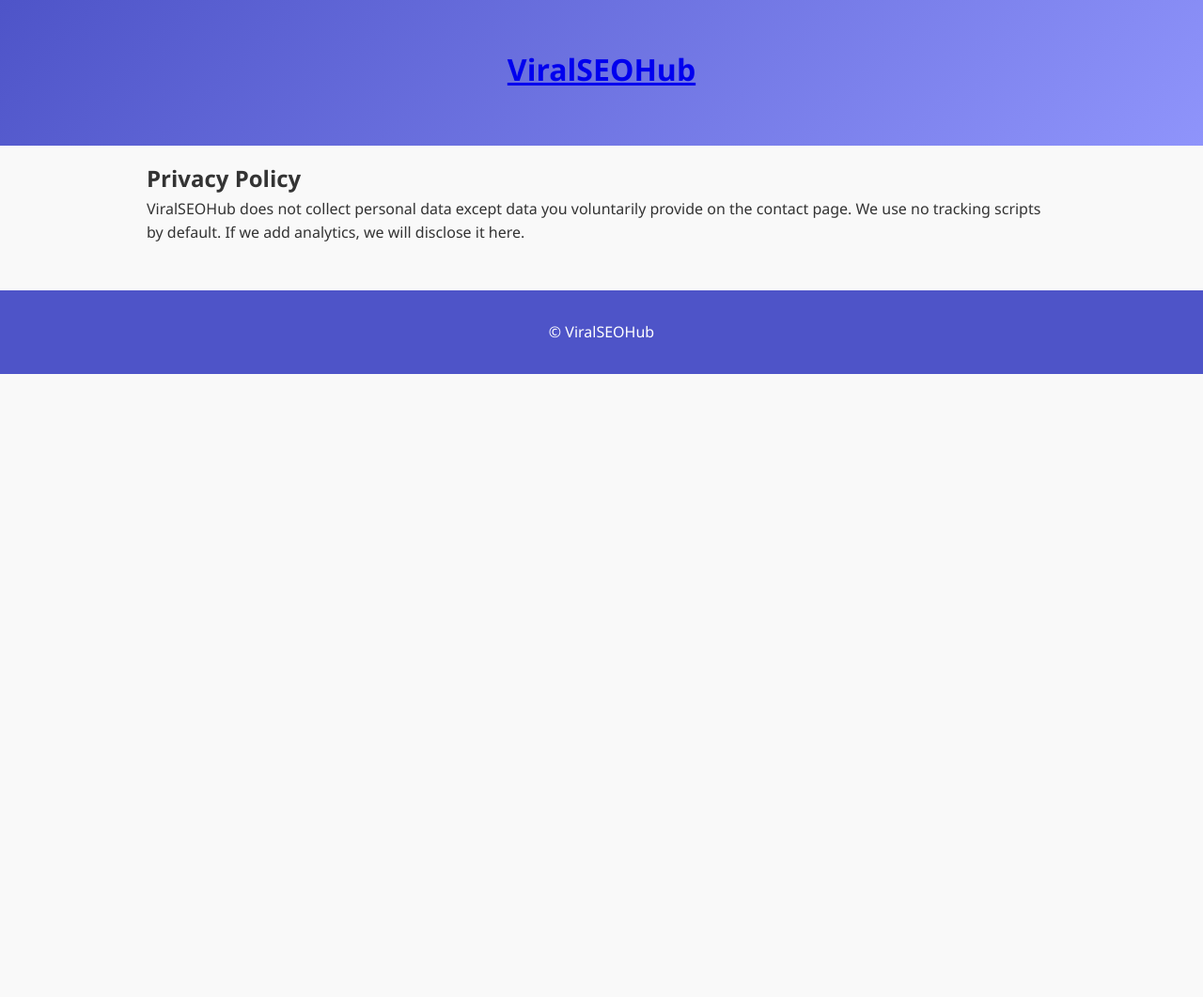
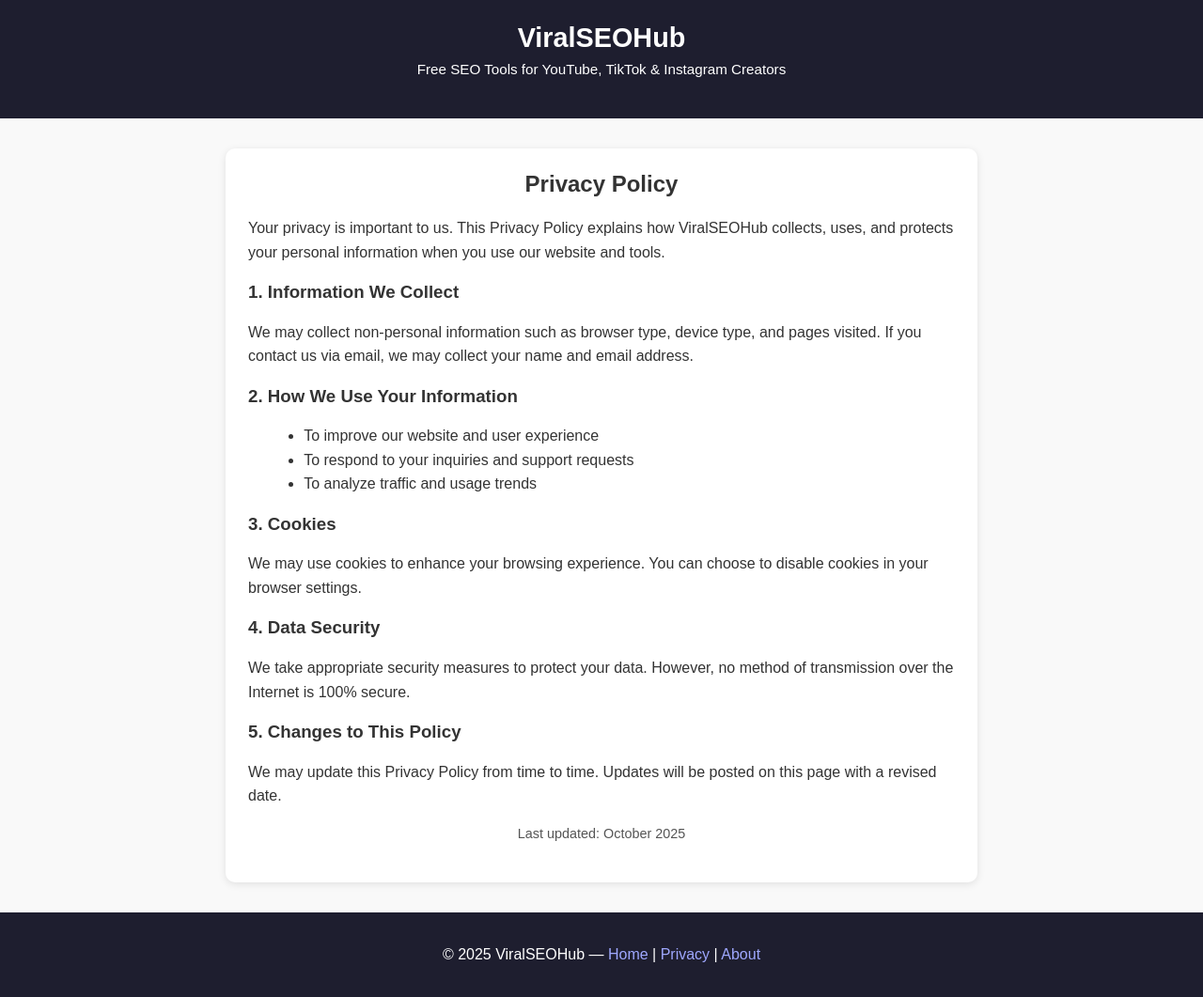
Before and after one commit to urduquoteshub/ViralSeoHub, a plain HTML site: page privacy.html in a window 1280 px wide. Shown: the whole page at 94% size. Before the commit the page ends 800 px from the top, so only its background shows below. Drawn offline with Linux system fonts and the light colour scheme; files that its build step writes are made by us from their sources.

Commit message:
Update privacy.html

```diff
--- a/privacy.html
+++ b/privacy.html
@@ -1,18 +1,107 @@
-<!doctype html>
+<!DOCTYPE html>
 <html lang="en">
 <head>
-  <meta charset="utf-8">
-  <meta name="viewport" content="width=device-width, initial-scale=1">
+  <meta charset="UTF-8">
+  <meta name="viewport" content="width=device-width, initial-scale=1.0">
   <title>Privacy Policy — ViralSEOHub</title>
-  <meta name="description" content="Privacy policy for ViralSEOHub.">
-  <link rel="stylesheet" href="assets/css/style.css">
+  <meta name="description" content="Read the privacy policy of ViralSEOHub to understand how we collect and use your data.">
+  <style>
+    * { box-sizing: border-box; }
+    body {
+      font-family: Arial, sans-serif;
+      margin: 0;
+      padding: 0;
+      background: #f9f9f9;
+      color: #333;
+    }
+    header {
+      background: #1e1e2f;
+      color: white;
+      text-align: center;
+      padding: 1.5rem;
+    }
+    header h1 { margin: 0; font-size: 1.8rem; }
+    header p { margin-top: .3rem; font-size: .95rem; }
+
+    .container {
+      max-width: 800px;
+      margin: 2rem auto;
+      background: white;
+      padding: 1.5rem;
+      border-radius: 10px;
+      box-shadow: 0 2px 8px rgba(0,0,0,0.1);
+    }
+
+    h2 {
+      margin-top: 0;
+      text-align: center;
+    }
+
+    p {
+      font-size: 1rem;
+      line-height: 1.6;
+      margin-bottom: 1rem;
+    }
+
+    ul { margin-left: 1.2rem; line-height: 1.6; }
+
+    footer {
+      text-align: center;
+      padding: 1rem;
+      background: #1e1e2f;
+      color: #fff;
+      margin-top: 2rem;
+    }
+    footer a {
+      color: #9fa8ff;
+      text-decoration: none;
+    }
+    footer a:hover { text-decoration: underline; }
+  </style>
 </head>
 <body>
-  <header class="site-header small"><div class="container"><h1><a href="index.html">ViralSEOHub</a></h1></div></header>
-  <main class="container">
+
+  <header>
+    <h1>ViralSEOHub</h1>
+    <p>Free SEO Tools for YouTube, TikTok & Instagram Creators</p>
+  </header>
+
+  <div class="container">
     <h2>Privacy Policy</h2>
-    <p>ViralSEOHub does not collect personal data except data you voluntarily provide on the contact page. We use no tracking scripts by default. If we add analytics, we will disclose it here.</p>
-  </main>
-  <footer class="site-footer"><div class="container">&copy; ViralSEOHub</div></footer>
+    <p>Your privacy is important to us. This Privacy Policy explains how ViralSEOHub collects, uses, and protects your personal information when you use our website and tools.</p>
+
+    <h3>1. Information We Collect</h3>
+    <p>We may collect non-personal information such as browser type, device type, and pages visited. If you contact us via email, we may collect your name and email address.</p>
+
+    <h3>2. How We Use Your Information</h3>
+    <ul>
+      <li>To improve our website and user experience</li>
+      <li>To respond to your inquiries and support requests</li>
+      <li>To analyze traffic and usage trends</li>
+    </ul>
+
+    <h3>3. Cookies</h3>
+    <p>We may use cookies to enhance your browsing experience. You can choose to disable cookies in your browser settings.</p>
+
+    <h3>4. Data Security</h3>
+    <p>We take appropriate security measures to protect your data. However, no method of transmission over the Internet is 100% secure.</p>
+
+    <h3>5. Changes to This Policy</h3>
+    <p>We may update this Privacy Policy from time to time. Updates will be posted on this page with a revised date.</p>
+
+    <p style="text-align:center; font-size:0.9rem; color:#555;">Last updated: October 2025</p>
+  </div>
+
+  <footer>
+    <p>&copy; <span id="year"></span> ViralSEOHub —
+      <a href="index.html">Home</a> |
+      <a href="privacy.html">Privacy</a> |
+      <a href="about.html">About</a>
+    </p>
+  </footer>
+
+  <script>
+    document.getElementById('year').textContent = new Date().getFullYear();
+  </script>
 </body>
 </html>
```
